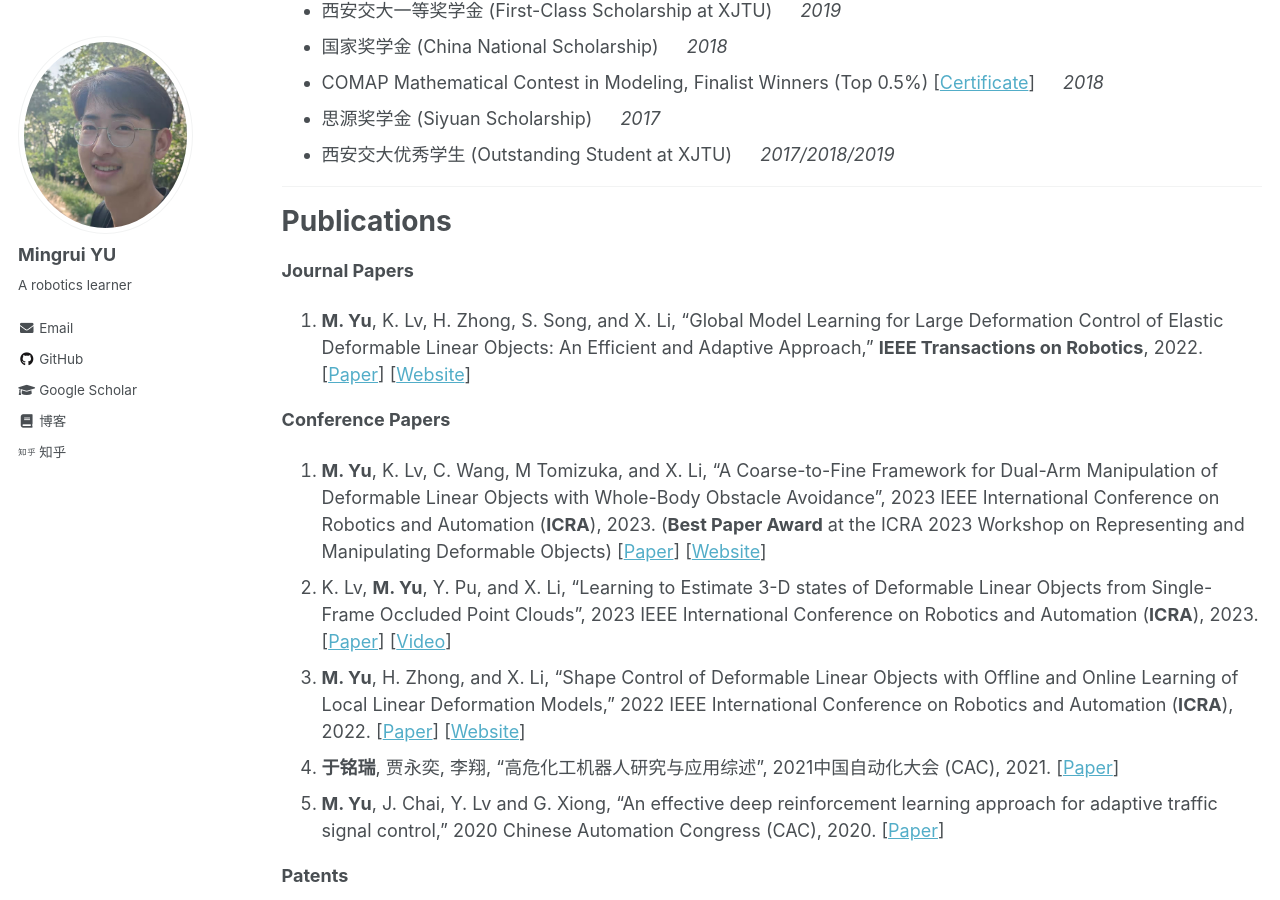
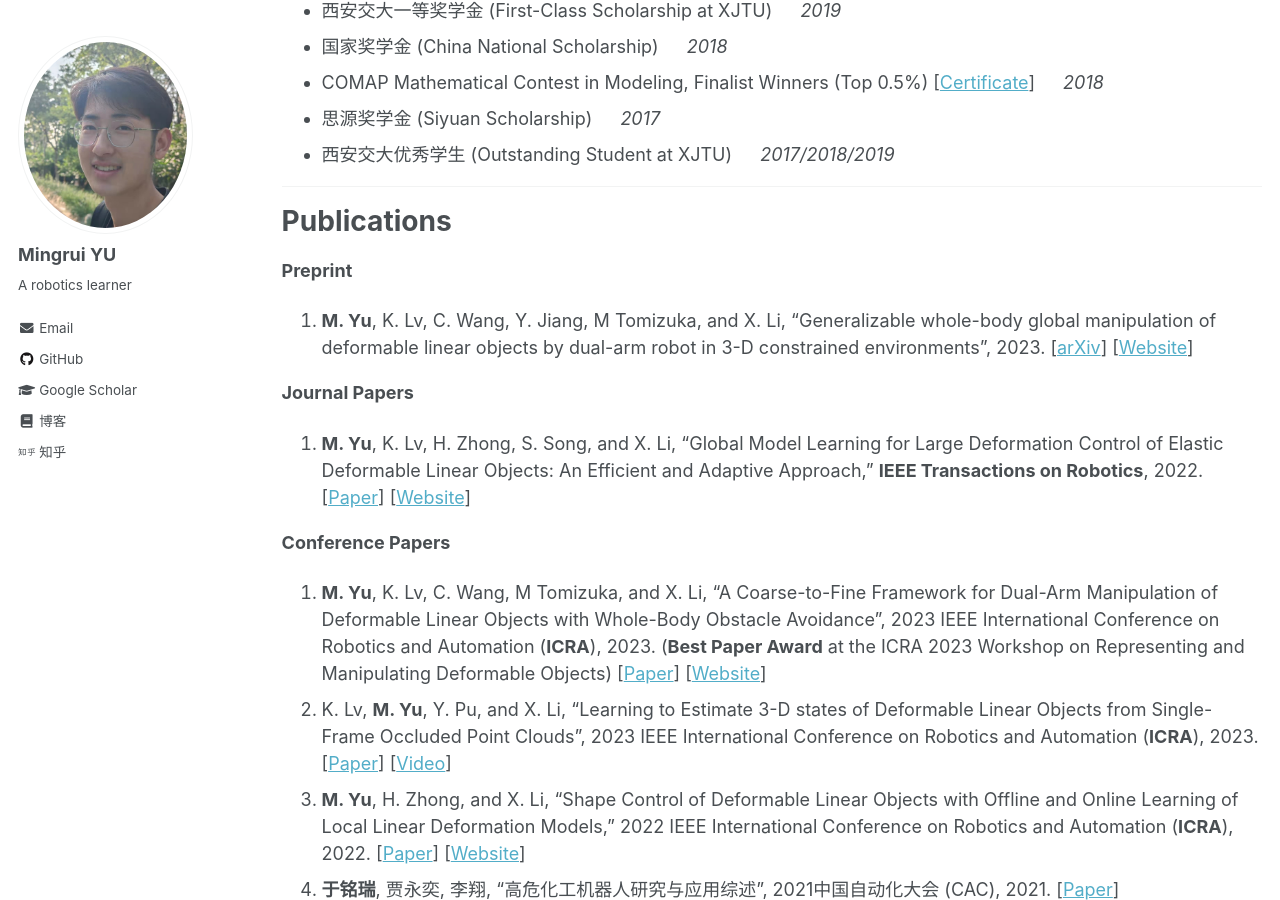
Before and after one commit to Mingrui-Yu/Mingrui-Yu.github.io, a Jekyll site: the page built from _pages/about.md, in a window 1280 px wide and 900 px high, scrolled down 1227 px. Built offline with Jekyll 4.4.1, drawn with Linux system fonts in a browser that asks for light colours.

Commit message:
Update about.md

```diff
--- a/_pages/about.md
+++ b/_pages/about.md
@@ -62,6 +62,9 @@ Awards & Honors
 Publications
 ======
 
+**Preprint**
+1. **M. Yu**, K. Lv, C. Wang, Y. Jiang, M Tomizuka, and X. Li, "Generalizable whole-body global manipulation of deformable linear objects by dual-arm robot in 3-D constrained environments", 2023. [[arXiv](https://arxiv.org/abs/2310.09899)] [[Website](https://mingrui-yu.github.io/DLO_planning_2/)]
+
 **Journal Papers**
 1. **M. Yu**, K. Lv, H. Zhong, S. Song, and X. Li, "Global Model Learning for Large Deformation Control of Elastic Deformable Linear Objects: An Efficient and Adaptive Approach," **IEEE Transactions on Robotics**, 2022. [[Paper](https://arxiv.org/abs/2205.04004)] [[Website](https://mingrui-yu.github.io/shape_control_DLO_2/)]
 
```
